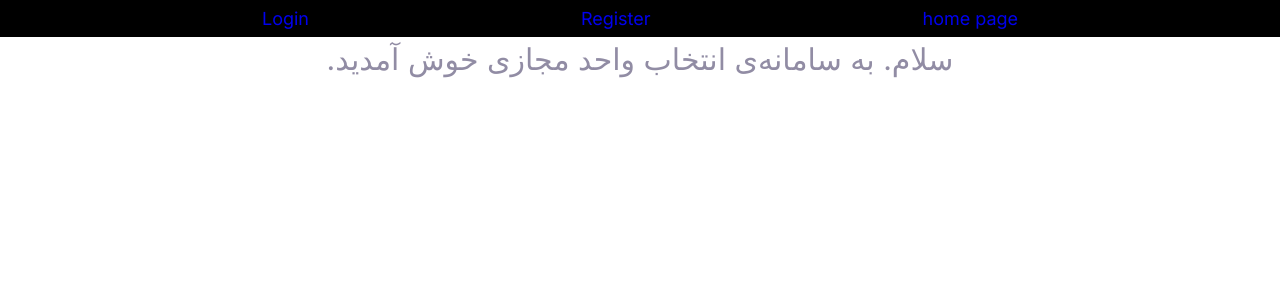
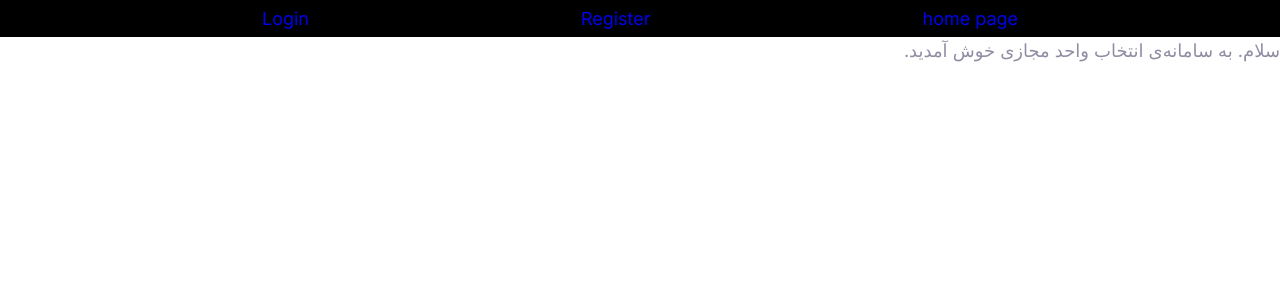
Before and after one commit to ali-asnaashari/Webelopers-Match-Backend, a Django app: page / in a window 1280 px wide. Shown: the top 300 px of the page. Run offline with Django 3.2, Linux system fonts and the light colour scheme.

Commit message:
remove p of welcome

```diff
--- a/home/templates/home/index.html
+++ b/home/templates/home/index.html
@@ -6,7 +6,7 @@
 
 {% block content %}
 
-     <p style="text-align: center;font-size: 3rem">سلام. به سامانه‌ی انتخاب واحد مجازی خوش آمدید.</p>
+     سلام. به سامانه‌ی انتخاب واحد مجازی خوش آمدید.
 {#    <h1>home</h1>#}
 {#    {% if user.is_authenticated %}#}
 {#        <p>user authenticated</p>#}
```
